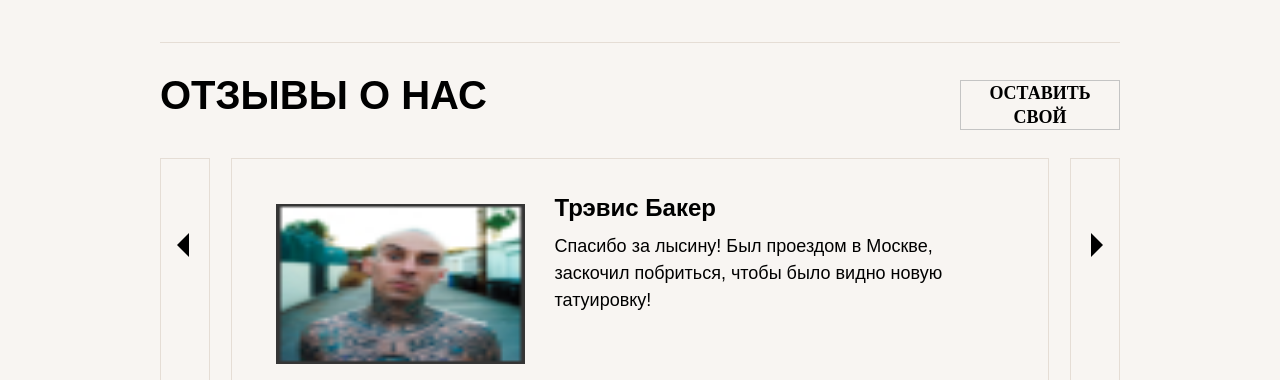
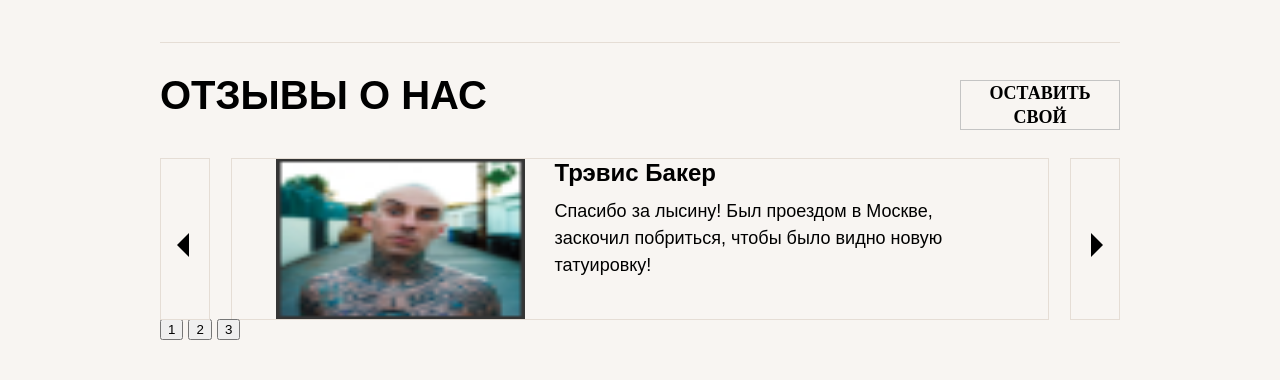
Before and after one commit to SvetlanaEP/Barbershop, a website: page source/index.html in a window 1280 px wide. Shown: the part 2121-2501 px from the top of the page. Drawn offline with nearby package versions, Linux system fonts and the light colour scheme; files that its build step writes are made by us from their sources.

Commit message:
Исправила фон для блока с отзывами на планшетной версии; откорректировала сеточные стили блока для других версий сайта

```diff
--- a/source/sass/blocks/reviews.scss
+++ b/source/sass/blocks/reviews.scss
@@ -1,4 +1,5 @@
 .reviews {
+  @media (max-width: $mobile-width-only) {
     position: relative;
     padding-bottom: 18px;
 
@@ -20,20 +21,22 @@
       background-size: 50.1% 100%;
     }
   }
+}
 
 .reviews__wrapper {
   width: auto;
   margin: 27px 20px 0;
 
   @media(min-width: $tablet-width){
+    position: relative;
     align-items: center;
 
-    margin: 37px 64px 0;
+    margin: 37px 64px 55px;
   }
 
   @media (min-width: $desktop-width) {
     width: 960px;
-    margin: 37px auto;
+    margin: 37px auto 46px;
 
   }
 }
@@ -61,17 +64,12 @@
     display: block;
     position: absolute;
     top: 0;
-    right: 64px;
-
-    &::after {
-      display: none;
-    }
+    right: 0;
   }
 
   @media(min-width: $desktop-width) {
     right: 0;
     left: 800px;
-
   }
 }
 
@@ -81,6 +79,7 @@
   @media(min-width: $tablet-width) {
     margin: 48px 0 0;
     display: grid;
+    height: 160px;
     grid-template-columns: 50px auto 50px;
   }
 
@@ -95,12 +94,13 @@
   justify-content: center;
 
   @media(min-width: $tablet-width) {
-    padding: 35px 30px;
+    padding: 30px 30px 0;
     border-top: 1px solid #E5DDD5;
     border-bottom: 1px solid #E5DDD5;
   }
 
   @media(min-width: $desktop-width) {
+    padding: 0;
     border: 1px solid #E5DDD5;
   }
 }
@@ -109,7 +109,6 @@
   outline: 1px solid #353535;
   outline-offset: -1px;
 
-  margin-top: 10px;
   width: 50px;
   height: 50px;
 
@@ -166,10 +165,6 @@
 
   @media(min-width: $tablet-width) {
     display: block;
-
-    &::after {
-      display: none;
-    }
   }
 }
 
```
Lines whose indentation alone changed are shown as unchanged.
